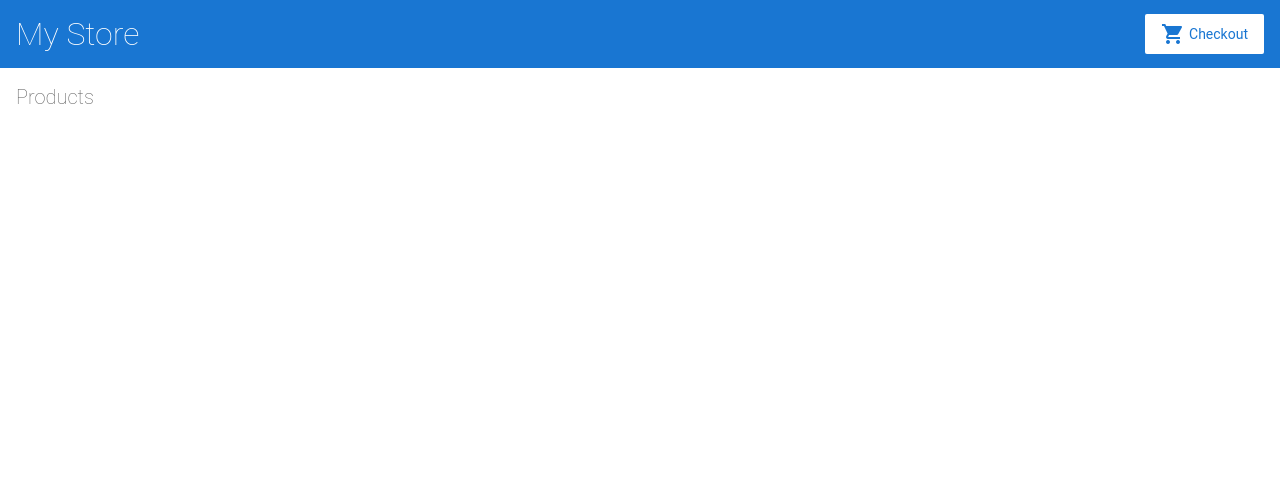
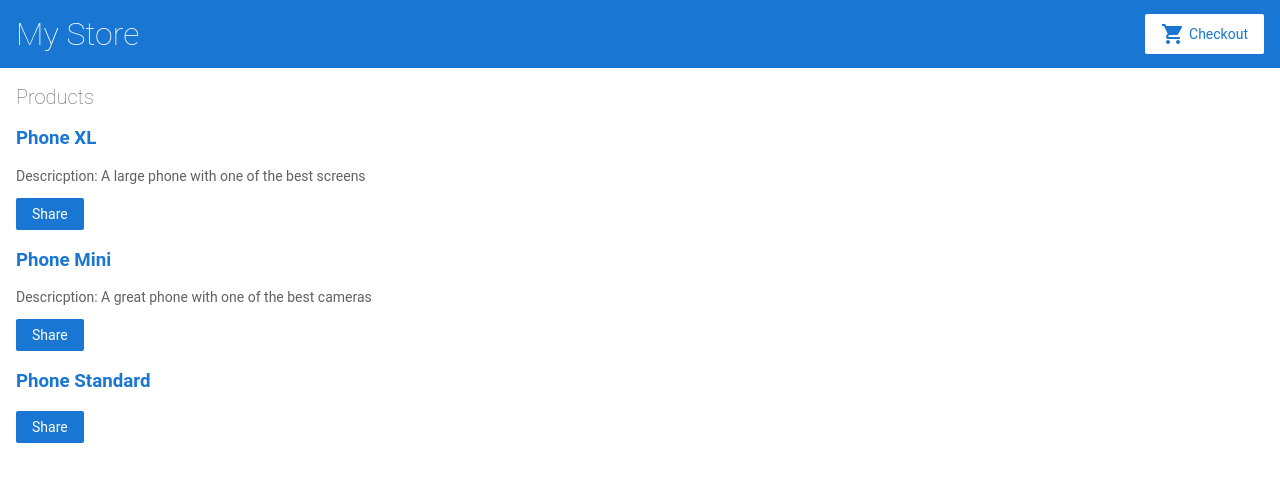
Before and after one commit to AndreeaMagda/angular-first-project, an Angular app: page / in a window 1280 px wide. Shown: the top 482 px of the page. Built offline with nearby package versions, Linux system fonts and the light colour scheme.

Commit message:
Create the product list

```diff
--- a/angular.json
+++ b/angular.json
@@ -100,5 +100,8 @@
         }
       }
     }
+  },
+  "cli": {
+    "analytics": false
   }
 }
--- a/src/app/product-list/product-list.component.html
+++ b/src/app/product-list/product-list.component.html
@@ -1,6 +1,20 @@
 <h2>Products</h2>
 
+<div *ngFor="let product of products">
+    <h3>
+        <a [title]="product.name+ 'detalies'" >{{product.name}}
+        </a>
+    </h3>
 
+    <p *ngIf="product.description">
+        Descricption: {{product.description}}
+
+    </p>
+
+    <button type="button" (click)="share()">
+        Share
+    </button>
+</div>
 <!--
 Copyright Google LLC. All Rights Reserved.
 Use of this source code is governed by an MIT-style license that
```
Also changed, not shown: 1 other file (tests, documents, lock files or other folders).
